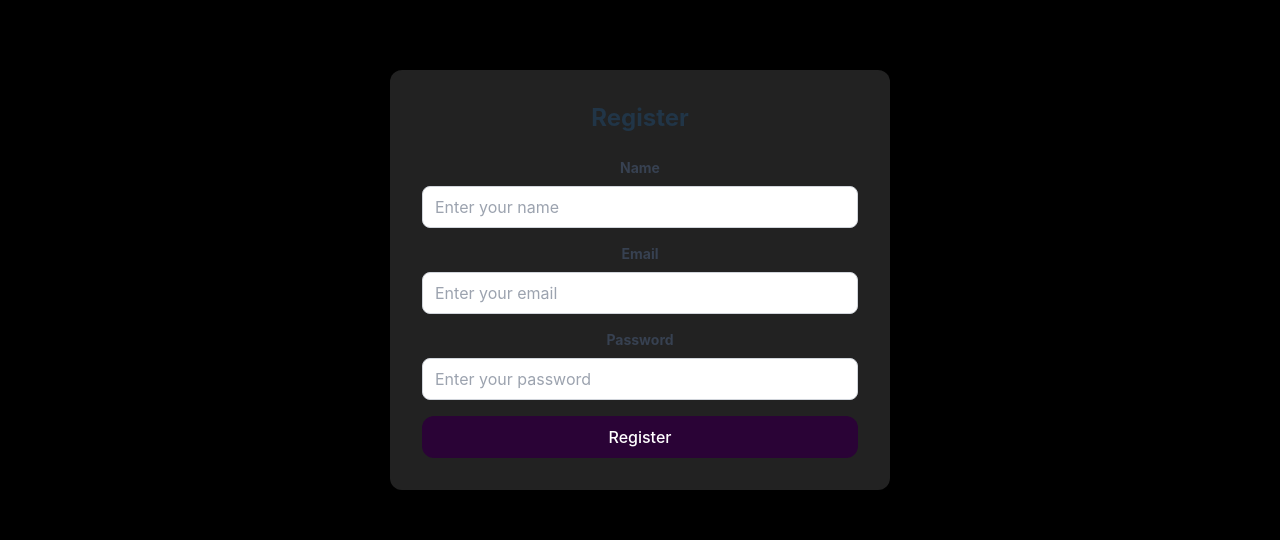
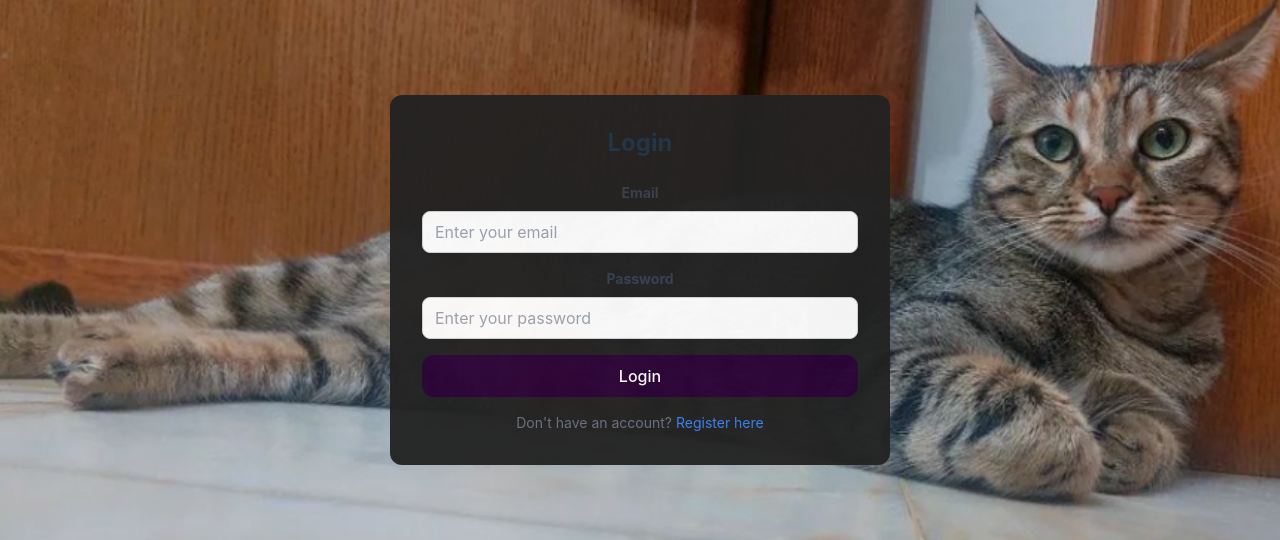
Before and after one commit to Dert-Ops/mediCat, a React (Vite) app in the folder fe/: page /login in a window 1280 px wide. Shown: the part 184-724 px from the top of the page. Built offline with nearby package versions, Linux system fonts and the light colour scheme.

Commit message:
Animation added to switch of login/register card. Necmi's and Gofret's photos added for background.

```diff
--- a/fe/src/pages/Login.jsx
+++ b/fe/src/pages/Login.jsx
@@ -6,6 +6,7 @@ const Login = () => {
         email: '',
         password: '',
     });
+    const [isLogin, setIsLogin] = useState(true);
 
     const handleChange = (e) => {
         const { name, value } = e.target;
@@ -25,25 +26,33 @@ const Login = () => {
             });
 
             if (response.ok) {
-                // Başarılı durum
                 console.log('Form successfully submitted');
-                // Başarılı bir yanıt aldıktan sonra işlemler yapabilirsiniz
             } else {
-                // Hata durumunda
                 console.error('Form submission failed:', response.status);
-                // Hata mesajı veya işlem yapabilirsiniz
             }
         } catch (error) {
             console.error('An error occurred:', error);
-            // Hata işleme
         }
     };
 
+    const toggleForm = () => {
+        setIsLogin(!isLogin);
+    };
+
+    const backgroundImageUrl = isLogin
+        ? "url('/images/gofret.png')"
+        : "url('/images/necmi.JPG')";
+
     return (
-        <main className="absolute inset-0 top-16 flex items-center justify-center w-full h-screen bg-black p-4">
-            <div className="w-full sm:w-full md:w-full max-w-[500px] bg-[#222222] p-8 rounded-xl">
-                <h2 className="text-2xl font-bold mb-6">Register</h2>
+        <main className="absolute inset-0 top-16 flex items-center justify-center w-full h-screen bg-black p-4 bg-cover bg-center">
+            <div
+                className="absolute inset-0 bg-cover bg-center opacity-95 z-0 transition-all duration-500"
+                style={{ backgroundImage: backgroundImageUrl }}
+            ></div>
+            <div className={`w-full sm:w-full md:w-full max-w-[500px] opacity-95 bg-[#222222] p-8 rounded-xl z-10 transform transition-transform duration-500 ${isLogin ? 'rotate-y-180' : ''}`}>
+                <h2 className="text-2xl font-bold mb-6">{isLogin ? 'Login' : 'Register'}</h2>
                 <form onSubmit={handleSubmit}>
+                    {!isLogin && (
                         <div className="mb-4">
                             <label className="block text-gray-700 text-sm font-bold mb-2" htmlFor="name">
                                 Name
@@ -51,13 +60,14 @@ const Login = () => {
                             <input
                                 type="text"
                                 id="name"
-                            name="username"  // formData'da "username" olarak tanımlı
+                                name="username"
                                 className="w-full px-3 py-2 border border-gray-300 rounded-lg"
                                 placeholder="Enter your name"
                                 value={formData.username}
                                 onChange={handleChange}
                             />
                         </div>
+                    )}
                     <div className="mb-4">
                         <label className="block text-gray-700 text-sm font-bold mb-2" htmlFor="email">
                             Email
@@ -87,9 +97,15 @@ const Login = () => {
                         />
                     </div>
                     <button type="submit" className="w-full bg-nav-color text-white py-2 px-4 rounded-xl hover:bg-nav-toggle-color">
-                        Register
+                        {isLogin ? 'Login' : 'Register'}
                     </button>
                 </form>
+                <p className="mt-4 text-gray-500 text-sm text-center">
+                    {isLogin ? 'Don\'t have an account? ' : 'Already have an account? '}
+                    <span onClick={toggleForm} className="text-blue-500 cursor-pointer hover:underline">
+                        {isLogin ? 'Register here' : 'Login here'}
+                    </span>
+                </p>
             </div>
         </main>
     );
```
Also changed, not shown: fe/public/images/gofret.png (added), 1 other file (tests, documents, lock files or other folders). Lines whose indentation alone changed are shown as unchanged.
